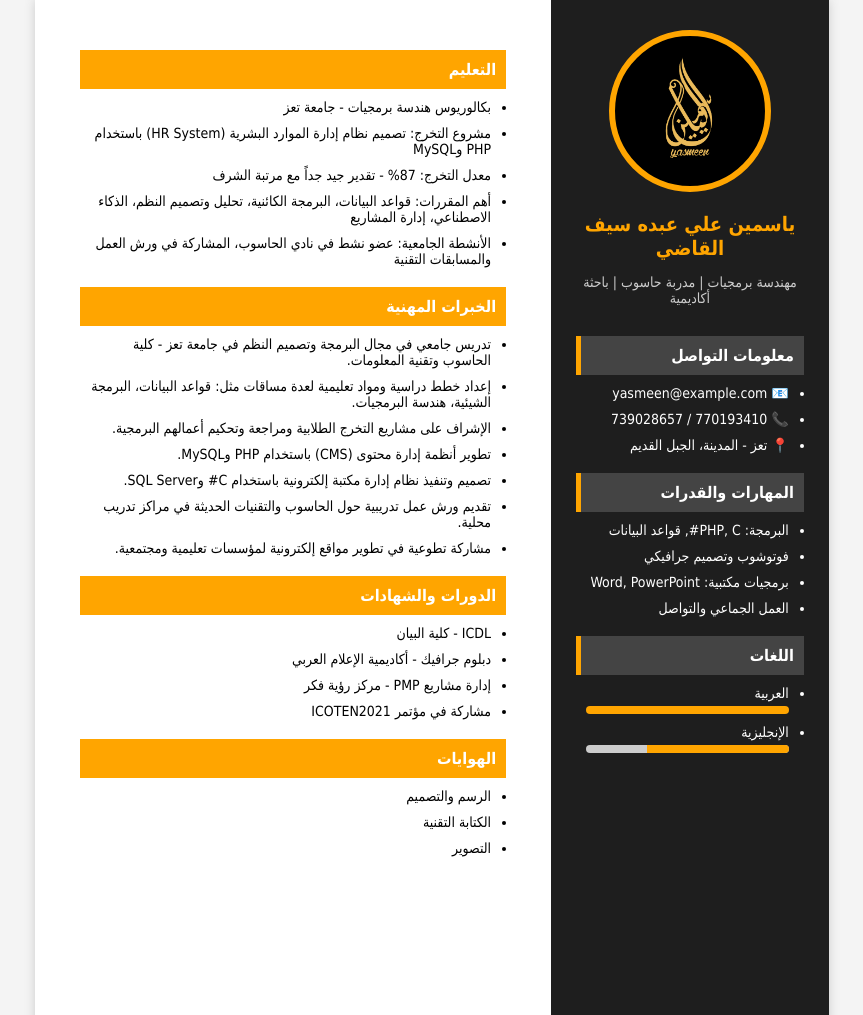
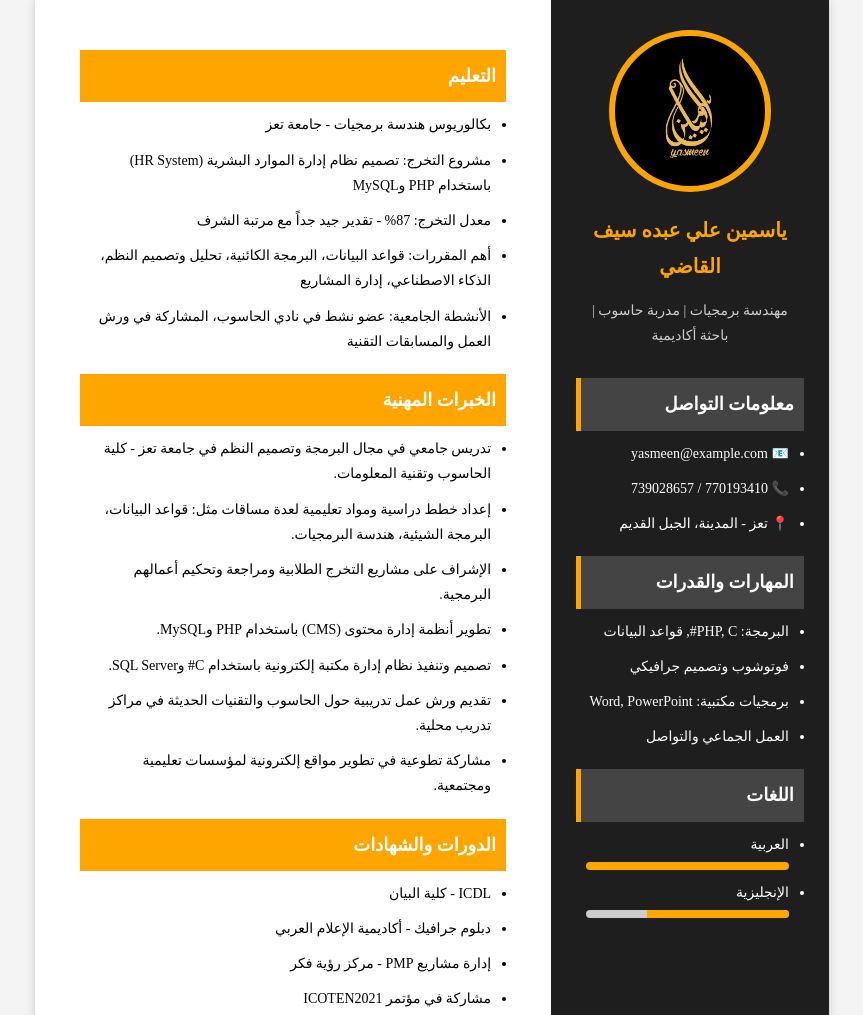
Before and after one commit to yasmeenalqady/digital_ID_card-, a plain HTML site: page index.html in a window 1280 px wide. Shown: the top 1015 px of the page, without its empty margins (208-1071 px from the left). Drawn offline with Linux system fonts and the light colour scheme.

Commit message:
add font

```diff
--- a/css/styles.css
+++ b/css/styles.css
@@ -1,3 +1,11 @@
+
+@font-face {
+  font-family: 'MyCustomFont';
+  src: url('./fonts/Cairo-Regular') format('truetype');
+  font-weight: normal;
+  font-style: normal;
+}
+
 @page {
   size: A4;
   margin: 1.5cm;
@@ -14,13 +22,16 @@
     box-shadow: none;
   }
 }
-
 body {
   margin: 0;
-  font-family: Tahoma, sans-serif;
+  font-family: 'Cairo';
+  line-height: 1.8;
+
   direction: rtl;
+  font-size: 18px; /* حجم الخط تم تكبيره من 14px إلى 16px */
   background-color: #f4f4f4;
 }
+
 
 .container {
   width: 210mm;  /* A4 width */
```
Also changed, not shown: fonts/Cairo-Regular.ttf (added).
